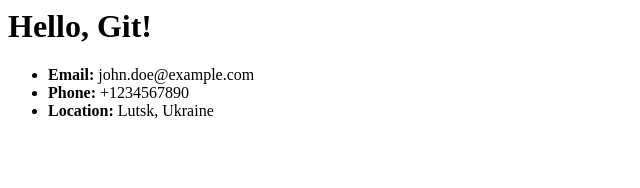
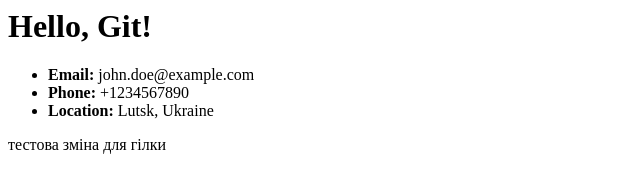
Before and after one commit to juliapopko777/git-local-lab2, a plain HTML site: page index.html in a window 1280 px wide. Shown: the whole page, without its empty margins (0-640 px from the left). Drawn offline with Linux system fonts and the light colour scheme.

Commit message:
Update in feature branch

```diff
--- a/index.html
+++ b/index.html
@@ -13,3 +13,4 @@
         </div>
     </body>
 </html>
+<p>тестова зміна для гілки</p>
```
